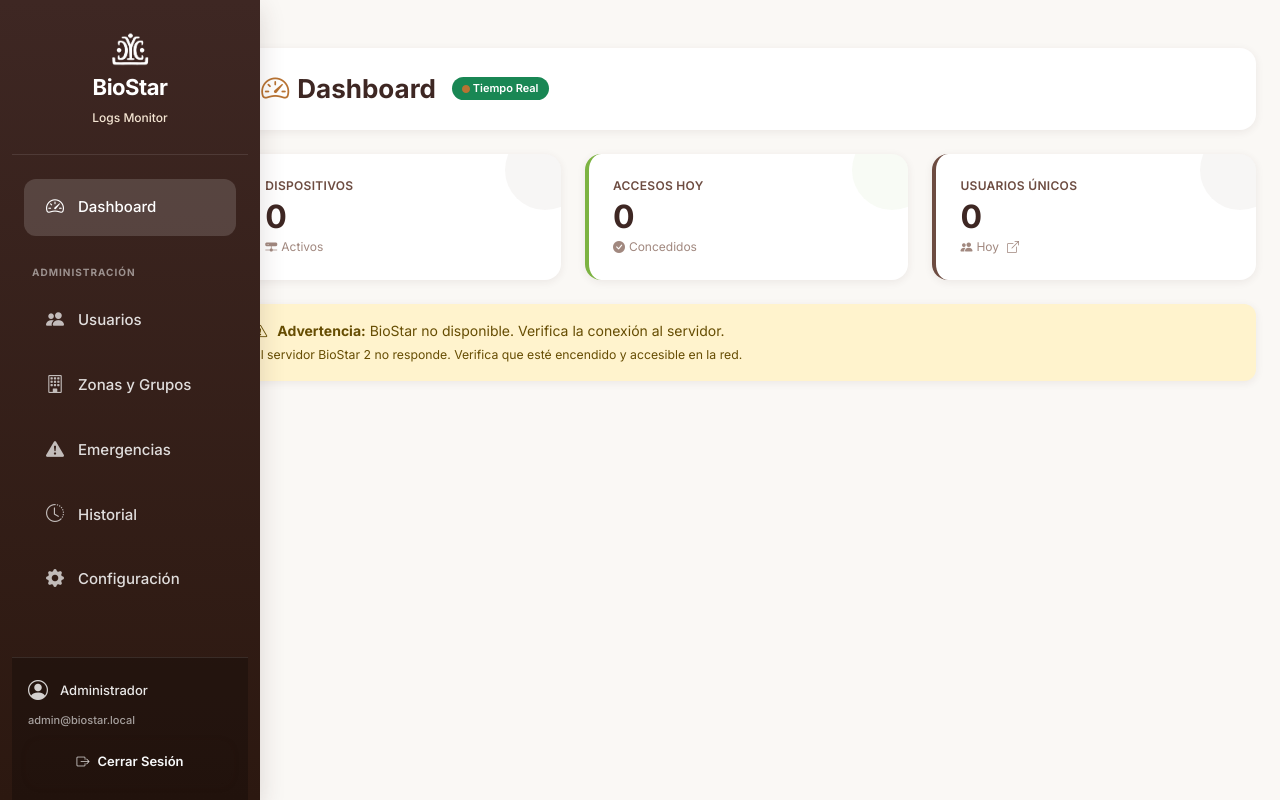
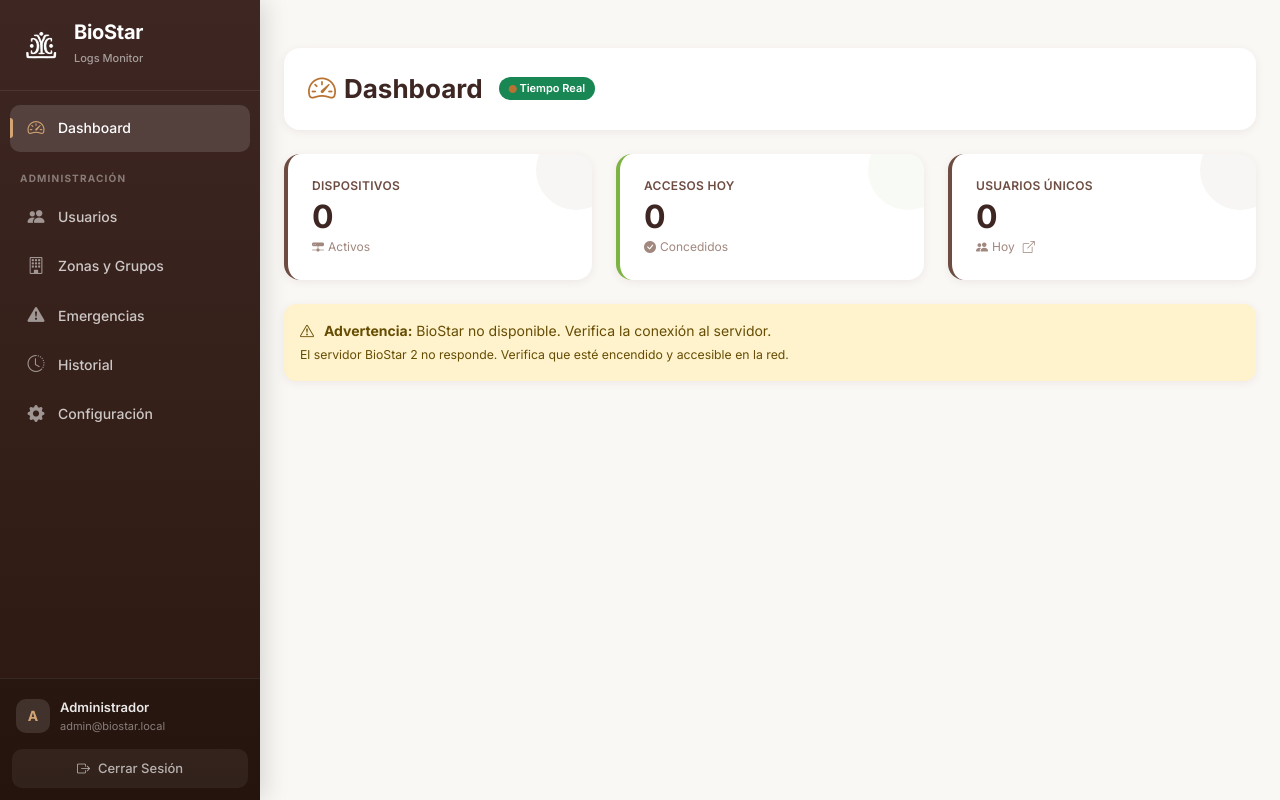
Before and after one commit to ezraidenn/DEBUGBI0, a Flask app: page /dashboard in a window 1280 px wide. Run offline with Flask 3, Linux system fonts and the light colour scheme; a user stored in the database is signed in; data that the repository does not hold is empty; some libraries are stand-ins or nearby versions.

Commit message:
Redesign sidebar: proper flex layout, scrollable nav, modern UI, mobile topbar, avatar initials

```diff
--- a/webapp/static/css/custom.css
+++ b/webapp/static/css/custom.css
@@ -115,39 +115,35 @@ textarea {
 }
 
 /* ============================================
-   SIDEBAR - RESPONSIVO
+   SIDEBAR - REDESIGN
    ============================================ */
 
 .sidebar {
-    background: linear-gradient(180deg, var(--primary-brown) 0%, #2C1810 100%);
-    min-height: 100vh;
-    height: 100vh;
     position: fixed;
     left: 0;
     top: 0;
     width: 260px;
-    box-shadow: var(--shadow-lg);
+    height: 100vh;
+    height: 100dvh;
+    background: linear-gradient(180deg, var(--primary-brown) 0%, #2C1810 100%);
+    box-shadow: 4px 0 24px rgba(0, 0, 0, 0.15);
     z-index: 1000;
-    transition: transform var(--transition-normal);
+    transition: transform 0.3s cubic-bezier(0.4, 0, 0.2, 1);
     display: flex;
     flex-direction: column;
-    overflow: hidden;
-}
-
-/* Overlay para cerrar sidebar en mobile */
+}
+
+/* Overlay */
 .sidebar-overlay {
     display: none;
     position: fixed;
-    top: 0;
-    left: 0;
-    right: 0;
-    bottom: 0;
-    background: rgba(0, 0, 0, 0.6);
+    inset: 0;
+    background: rgba(0, 0, 0, 0.5);
     z-index: 999;
     opacity: 0;
-    transition: opacity var(--transition-normal);
-    backdrop-filter: blur(2px);
-    -webkit-backdrop-filter: blur(2px);
+    transition: opacity 0.3s ease;
+    backdrop-filter: blur(3px);
+    -webkit-backdrop-filter: blur(3px);
 }
 
 .sidebar-overlay.show {
@@ -155,152 +151,225 @@ textarea {
     opacity: 1;
 }
 
+/* Header: logo + brand side by side */
 .sidebar-header {
-    padding: 24px 20px;
-    text-align: center;
-    border-bottom: 1px solid rgba(255, 255, 255, 0.1);
     flex-shrink: 0;
-}
-
-.sidebar-header h4 {
-    color: #FFFFFF;
-    font-size: 22px;
-    font-weight: 700;
-    margin-bottom: 4px;
-    letter-spacing: -0.5px;
-}
-
-.sidebar-header small {
-    color: var(--accent-cream);
-    font-size: 12px;
-    font-weight: 500;
-}
-
-/* Contenedor scrolleable para navegación */
-.sidebar .nav {
-    flex: 1;
-    overflow-y: auto !important;
-    overflow-x: hidden;
-    padding: 16px 0;
-    -webkit-overflow-scrolling: touch;
-    max-height: calc(100vh - 200px);
-    min-height: 0;
-}
-
-.sidebar .nav-link {
-    color: rgba(255, 255, 255, 0.85);
-    padding: 14px 20px;
-    margin: 4px 12px;
-    border-radius: var(--radius-md);
-    font-weight: 500;
-    font-size: 15px;
-    transition: all var(--transition-fast);
     display: flex;
     align-items: center;
     gap: 12px;
-    min-height: 48px;
-    /* Touch target mínimo */
-}
-
-.sidebar .nav-link span {
-    color: rgba(255, 255, 255, 0.85);
-}
-
-.sidebar .nav-link i {
-    font-size: 18px;
-    width: 22px;
+    padding: 20px;
+    border-bottom: 1px solid rgba(255, 255, 255, 0.08);
+}
+
+.sidebar-header img {
+    border-radius: 10px;
+    object-fit: contain;
+    flex-shrink: 0;
+}
+
+.sidebar-brand h4 {
+    color: #fff;
+    font-size: 20px;
+    font-weight: 700;
+    margin: 0;
+    line-height: 1.2;
+    letter-spacing: -0.3px;
+}
+
+.sidebar-brand small {
+    color: rgba(255, 255, 255, 0.55);
+    font-size: 11px;
+    font-weight: 500;
+}
+
+/* Nav: scrollable, takes all remaining space */
+.sidebar-nav {
+    flex: 1;
+    overflow-y: auto;
+    overflow-x: hidden;
+    padding: 12px 0;
+    -webkit-overflow-scrolling: touch;
+    min-height: 0;
+    scrollbar-width: thin;
+    scrollbar-color: rgba(255,255,255,0.15) transparent;
+}
+
+.sidebar-nav::-webkit-scrollbar {
+    width: 4px;
+}
+
+.sidebar-nav::-webkit-scrollbar-track {
+    background: transparent;
+}
+
+.sidebar-nav::-webkit-scrollbar-thumb {
+    background: rgba(255, 255, 255, 0.15);
+    border-radius: 4px;
+}
+
+/* Nav links */
+.sidebar-link {
+    display: flex;
+    align-items: center;
+    gap: 12px;
+    padding: 10px 16px;
+    margin: 2px 10px;
+    border-radius: 10px;
+    color: rgba(255, 255, 255, 0.75);
+    text-decoration: none;
+    font-size: 14px;
+    font-weight: 500;
+    transition: all 0.15s ease;
+    position: relative;
+}
+
+.sidebar-link i {
+    font-size: 17px;
+    width: 20px;
     text-align: center;
-    color: rgba(255, 255, 255, 0.7);
     flex-shrink: 0;
-}
-
-.sidebar .nav-link:hover {
-    background: rgba(255, 255, 255, 0.1);
-    color: #FFFFFF;
-}
-
-.sidebar .nav-link:hover i {
-    color: #FFFFFF;
-}
-
-.sidebar .nav-link.active {
-    background: rgba(255, 255, 255, 0.15);
-    color: #FFFFFF !important;
-}
-
-.sidebar .nav-link.active span,
-.sidebar .nav-link.active i {
-    color: #FFFFFF !important;
-}
-
-.sidebar-heading {
-    color: rgba(255, 255, 255, 0.5);
+    opacity: 0.7;
+    transition: opacity 0.15s ease;
+}
+
+.sidebar-link:hover {
+    background: rgba(255, 255, 255, 0.08);
+    color: #fff;
+}
+
+.sidebar-link:hover i {
+    opacity: 1;
+}
+
+.sidebar-link.active {
+    background: rgba(255, 255, 255, 0.13);
+    color: #fff;
+}
+
+.sidebar-link.active::before {
+    content: '';
+    position: absolute;
+    left: 0;
+    top: 50%;
+    transform: translateY(-50%);
+    width: 3px;
+    height: 20px;
+    background: var(--accent-gold);
+    border-radius: 0 3px 3px 0;
+}
+
+.sidebar-link.active i {
+    opacity: 1;
+    color: var(--accent-gold);
+}
+
+/* Section heading */
+.sidebar-section {
+    color: rgba(255, 255, 255, 0.4);
     font-size: 10px;
     font-weight: 700;
     text-transform: uppercase;
-    letter-spacing: 1px;
-    padding: 16px 20px 8px;
-    margin-top: 8px;
-}
-
-.sidebar-user {
+    letter-spacing: 1.2px;
+    padding: 16px 20px 6px;
+}
+
+/* Footer: user info + logout */
+.sidebar-footer {
     flex-shrink: 0;
-    padding: 16px;
-    border-top: 1px solid rgba(255, 255, 255, 0.1);
-    background: rgba(0, 0, 0, 0.25);
-}
-
-.sidebar-user-info {
+    padding: 12px;
+    border-top: 1px solid rgba(255, 255, 255, 0.08);
+    background: rgba(0, 0, 0, 0.15);
+}
+
+.sidebar-user-card {
+    display: flex;
+    align-items: center;
+    gap: 10px;
+    padding: 6px 4px;
+    margin-bottom: 8px;
+}
+
+.sidebar-avatar {
+    width: 34px;
+    height: 34px;
+    border-radius: 10px;
+    background: rgba(255, 255, 255, 0.12);
+    color: var(--accent-gold);
+    display: flex;
+    align-items: center;
+    justify-content: center;
+    font-size: 14px;
+    font-weight: 700;
+    flex-shrink: 0;
+}
+
+.sidebar-user-details {
+    min-width: 0;
+    flex: 1;
+}
+
+.sidebar-user-name {
+    display: block;
     color: rgba(255, 255, 255, 0.9);
     font-size: 13px;
-    font-weight: 500;
-    margin-bottom: 10px;
-    display: flex;
-    align-items: center;
-    flex-wrap: wrap;
-    gap: 4px;
-}
-
-.sidebar-user-info small {
-    display: block;
-    width: 100%;
-    color: rgba(255, 255, 255, 0.6);
-    font-size: 11px;
-    margin-top: 2px;
+    font-weight: 600;
+    white-space: nowrap;
     overflow: hidden;
     text-overflow: ellipsis;
+}
+
+.sidebar-user-email {
+    display: block;
+    color: rgba(255, 255, 255, 0.45);
+    font-size: 11px;
     white-space: nowrap;
-}
-
-.sidebar-user .btn {
-    min-height: 44px;
+    overflow: hidden;
+    text-overflow: ellipsis;
+}
+
+.sidebar-logout {
+    display: flex;
+    align-items: center;
+    justify-content: center;
+    gap: 8px;
+    padding: 9px;
+    border-radius: 10px;
+    background: rgba(255, 255, 255, 0.06);
+    color: rgba(255, 255, 255, 0.65);
+    text-decoration: none;
     font-size: 13px;
-}
-
-/* ============================================
-   SIDEBAR - TABLET Y MOBILE
-   ============================================ */
-
-/* Tablet grande (992px - 1199px): sidebar más angosto */
+    font-weight: 500;
+    transition: all 0.15s ease;
+}
+
+.sidebar-logout:hover {
+    background: rgba(229, 57, 53, 0.2);
+    color: #ff8a80;
+}
+
+/* Mobile top bar (hidden on desktop) */
+.mobile-topbar {
+    display: none;
+}
+
+/* ============================================
+   SIDEBAR - RESPONSIVE BREAKPOINTS
+   ============================================ */
+
 @media (max-width: 1199px) {
-    .sidebar {
-        width: 240px;
-    }
-}
-
-/* Tablet (768px - 991px): sidebar aún más angosto */
+    .sidebar { width: 240px; }
+}
+
 @media (max-width: 991px) {
-    .sidebar {
-        width: 220px;
-    }
-}
-
-/* Mobile (menos de 768px): sidebar oculto */
+    .sidebar { width: 220px; }
+}
+
+/* Mobile: sidebar hidden, topbar visible */
 @media (max-width: 767.98px) {
     .sidebar {
         transform: translateX(-100%);
-        width: 85%;
-        max-width: 320px;
+        width: 280px;
+        max-width: 85vw;
         padding-top: var(--safe-area-top);
     }
 
--- a/webapp/templates/base.html
+++ b/webapp/templates/base.html
@@ -120,95 +120,97 @@
 
 <body>
     {% if current_user.is_authenticated %}
-    <!-- Mobile Menu Button -->
-    <button class="mobile-menu-btn" id="mobileMenuBtn" onclick="toggleMobileMenu()">
+    <!-- Mobile Top Bar -->
+    <header class="mobile-topbar" id="mobileTopbar">
+        <button class="mobile-menu-btn" id="mobileMenuBtn" onclick="toggleMobileMenu()" aria-label="Menú">
             <i class="bi bi-list"></i>
         </button>
+        <div class="mobile-topbar-brand">
+            <img src="{{ url_for('static', filename='img/logo-white.png') }}" alt="Logo" width="28" height="28">
+            <span>BioStar</span>
+        </div>
+    </header>
 
     <!-- Sidebar Overlay (Mobile) -->
     <div class="sidebar-overlay" id="sidebarOverlay" onclick="toggleMobileMenu()"></div>
 
-    <div class="container-fluid">
-        <div class="row">
     <!-- Sidebar -->
     <nav class="sidebar" id="sidebar">
+        <!-- Header -->
         <div class="sidebar-header">
-                    <img src="{{ url_for('static', filename='img/logo-white.png') }}" alt="Logo"
-                        style="width: 50px; height: 50px; object-fit: contain;">
+            <img src="{{ url_for('static', filename='img/logo-white.png') }}" alt="Logo" width="42" height="42">
+            <div class="sidebar-brand">
                 <h4>BioStar</h4>
                 <small>Logs Monitor</small>
             </div>
+        </div>
 
-                <ul class="nav flex-column" style="padding-top: 20px;">
-                    <li class="nav-item">
-                        <a class="nav-link {% if request.endpoint == 'dashboard' %}active{% endif %}"
+        <!-- Scrollable Navigation -->
+        <div class="sidebar-nav">
+            <a class="sidebar-link {% if request.endpoint == 'dashboard' %}active{% endif %}"
                 href="{{ url_for('dashboard') }}">
                 <i class="bi bi-speedometer2"></i>
                 <span>Dashboard</span>
             </a>
-                    </li>
 
             {% if current_user.is_admin or current_user.can_manage_devices or current_user.is_auditor %}
-                    <li class="nav-item">
-                        <div class="sidebar-heading">ADMINISTRACIÓN</div>
-                    </li>
+            <div class="sidebar-section">ADMINISTRACIÓN</div>
+
             {% if current_user.is_admin %}
-                    <li class="nav-item">
-                        <a class="nav-link {% if request.endpoint in ['users_list', 'user_create', 'user_edit'] %}active{% endif %}"
+            <a class="sidebar-link {% if request.endpoint in ['users_list', 'user_create', 'user_edit'] %}active{% endif %}"
                 href="{{ url_for('users_list') }}">
                 <i class="bi bi-people-fill"></i>
                 <span>Usuarios</span>
             </a>
-                    </li>
-                    <li class="nav-item">
-                        <a class="nav-link {% if request.endpoint == 'emergency.config_page' %}active{% endif %}"
+            <a class="sidebar-link {% if request.endpoint == 'emergency.config_page' %}active{% endif %}"
                 href="{{ url_for('emergency.config_page') }}">
                 <i class="bi bi-building"></i>
                 <span>Zonas y Grupos</span>
             </a>
-                    </li>
-                    {% endif %}
-                    {% if current_user.is_admin or current_user.is_auditor %}
-                    <li class="nav-item">
-                        <a class="nav-link" href="{{ url_for('emergency.emergency_page') }}">
-                            <i class="bi bi-exclamation-triangle-fill"></i>
-                            <span class="nav-text">Emergencias</span>
-                        </a>
-                    </li>
             {% endif %}
 
-                    <li class="nav-item">
-                        <a class="nav-link {% if request.endpoint == 'emergency.history_page' %}active{% endif %}"
+            {% if current_user.is_admin or current_user.is_auditor %}
+            <a class="sidebar-link {% if request.endpoint == 'emergency.emergency_page' %}active{% endif %}"
+                href="{{ url_for('emergency.emergency_page') }}">
+                <i class="bi bi-exclamation-triangle-fill"></i>
+                <span>Emergencias</span>
+            </a>
+            {% endif %}
+
+            <a class="sidebar-link {% if request.endpoint == 'emergency.history_page' %}active{% endif %}"
                 href="{{ url_for('emergency.history_page') }}">
                 <i class="bi bi-clock-history"></i>
                 <span>Historial</span>
             </a>
-                    </li>
-                    <li class="nav-item">
-                        <a class="nav-link {% if request.endpoint == 'config_devices' %}active{% endif %}"
+            <a class="sidebar-link {% if request.endpoint == 'config_devices' %}active{% endif %}"
                 href="{{ url_for('config_devices') }}">
                 <i class="bi bi-gear-fill"></i>
                 <span>Configuración</span>
             </a>
-                    </li>
             {% endif %}
-                </ul>
+        </div>
 
-                <div class="sidebar-user">
-                    <div class="sidebar-user-info">
-                        <i class="bi bi-person-circle" style="font-size: 20px; margin-right: 8px;"></i>
-                        {{ current_user.full_name or current_user.username }}
-                        <small>{{ current_user.email }}</small>
+        <!-- User Footer -->
+        <div class="sidebar-footer">
+            <div class="sidebar-user-card">
+                <div class="sidebar-avatar">
+                    {{ (current_user.full_name or current_user.username)[0] | upper }}
                 </div>
-                    <a href="{{ url_for('logout') }}" class="btn btn-sm btn-outline-light w-100">
-                        <i class="bi bi-box-arrow-right"></i> Cerrar Sesión
+                <div class="sidebar-user-details">
+                    <span class="sidebar-user-name">{{ current_user.full_name or current_user.username }}</span>
+                    <span class="sidebar-user-email">{{ current_user.email }}</span>
+                </div>
+            </div>
+            <a href="{{ url_for('logout') }}" class="sidebar-logout">
+                <i class="bi bi-box-arrow-right"></i>
+                <span>Cerrar Sesión</span>
             </a>
         </div>
     </nav>
 
     <!-- Main content -->
-            <main class="col-md-10 ms-sm-auto px-md-4 main-content">
-                <div class="py-4">
+    <main class="main-content">
+        <div class="main-inner">
             <!-- Flash messages -->
             {% with messages = get_flashed_messages(with_categories=true) %}
             {% if messages %}
@@ -224,8 +226,6 @@
             {% block content %}{% endblock %}
         </div>
     </main>
-        </div>
-    </div>
     {% else %}
     {% block fullpage %}{% endblock %}
     {% endif %}
@@ -288,7 +288,7 @@
 
         // Cerrar menú al hacer click en un link (mobile)
         if (window.innerWidth <= 768) {
-            document.querySelectorAll('.sidebar .nav-link').forEach(link => {
+            document.querySelectorAll('.sidebar-link, .sidebar-logout').forEach(link => {
                 link.addEventListener('click', () => {
                     toggleMobileMenu();
                 });
```
Also changed, not shown: other parts of webapp/static/css/custom.css (+59 -61 lines), instance/biostar_users.db. Lines whose indentation alone changed are shown as unchanged.
